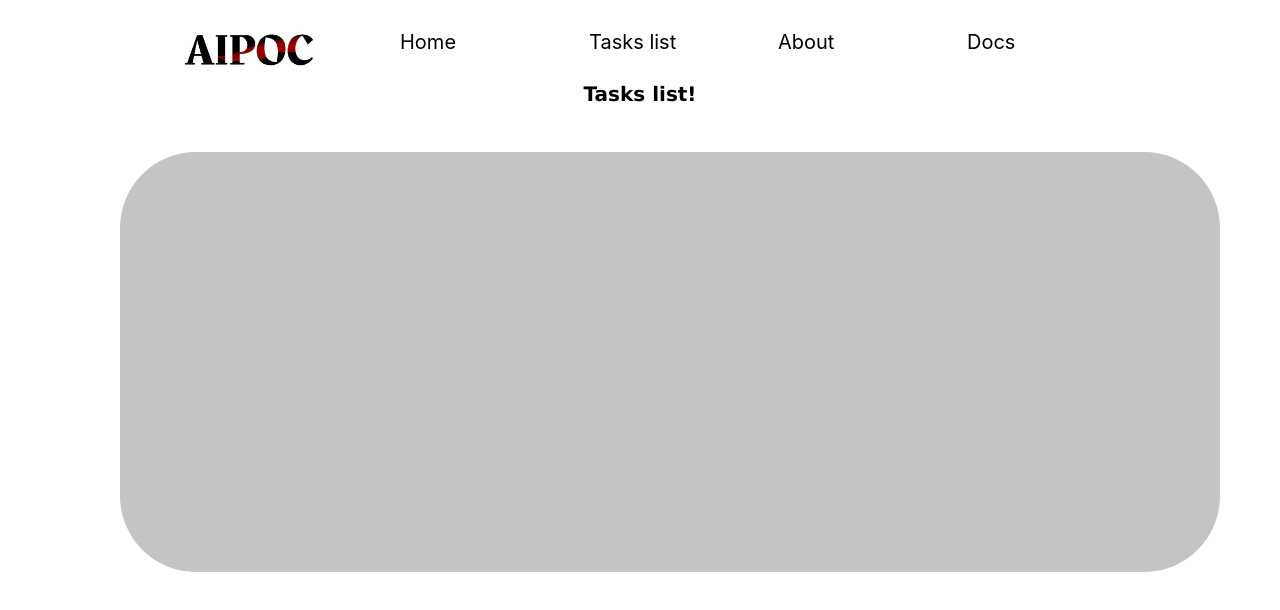
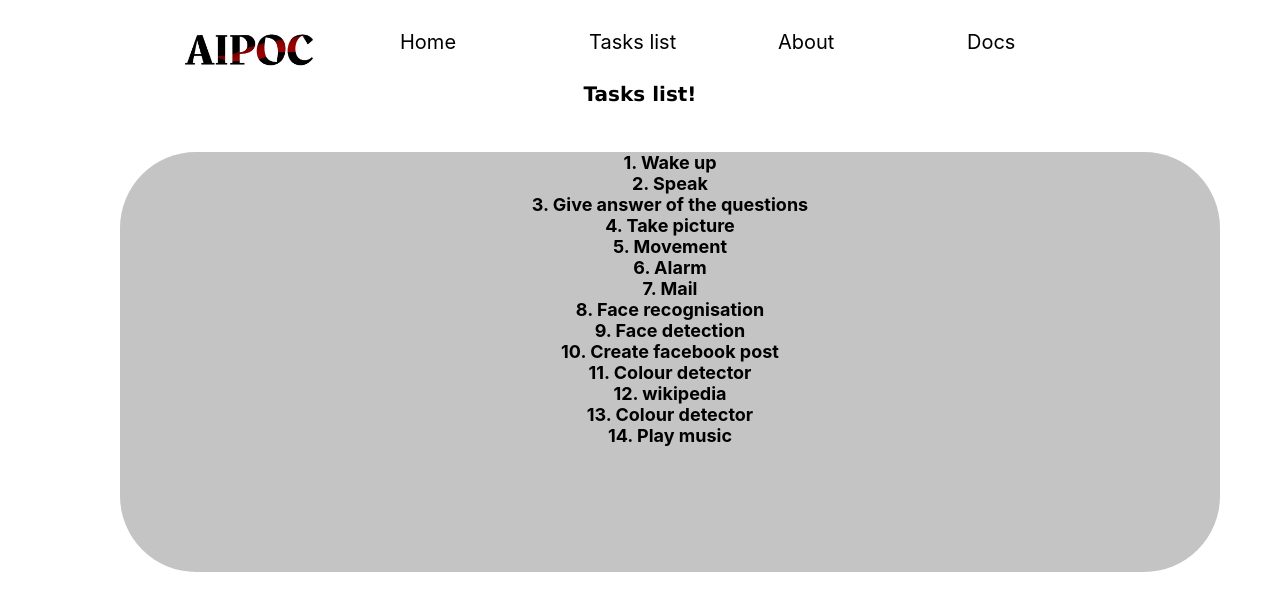
Before and after one commit to aipoc-ai/aipoc-app, a React (Create React App) app in the folder aipoc/: page /tasklist in a window 1280 px wide. Shown: the top 610 px of the page. Built offline with nearby package versions, Linux system fonts and the light colour scheme.

Commit message:
update folder

```diff
--- a/aipoc/src/components/About.js
+++ b/aipoc/src/components/About.js
@@ -6,7 +6,8 @@
     render() {
         return (
             <div className="taskslist">
-                <h1 className="info">An aipoc is ....</h1>
+                <h1 className="info">An <i>AIPOC</i>(An intelligent piece of code) is a ai robot that learn to perform their tasks from humans through machine learning and has capability to do many tasks.</h1>
+                <h1 className="designed" >::Created and designed by::</h1>
                 <div className="list">
                     <img alt="names" width="600px" src={names}/>
                 </div>
--- a/aipoc/src/components/Home.js
+++ b/aipoc/src/components/Home.js
@@ -1,13 +1,13 @@
 import React from 'react'
 import "./style.css"
 import logo from "../pics/logo.svg"
-import "../../node_modules/font-awesome/css/font-awesome.css"
+import load from "../pics/load.gif"
 
 class Home extends React.Component {
     constructor(props){
         super(props);
         this.state = {
-            isloding:true,
+            isloding:false,
             api_info:[],
             error:null,
             intervalID:null,
@@ -35,6 +35,7 @@
 
       .then(data =>
         this.setState({
+          isLoading:true,
           questions: data
         })
       )
@@ -55,7 +56,7 @@
 
             <h1>{error ? <p  className="error">{error.message}.try again!!</p> : null}</h1>
 
-            {!isLoading ? (
+            {isLoading ? (
               api_info.map(info => {
                 const {id, status,temp,con_speed,cpu,camera,ir } = info;
                 return (
@@ -70,10 +71,9 @@
                             <h1 className="recent_questions">Recent questions?</h1>
                             <div className="ques_ans">
                               {this.state.ques_error ? <p  className="error">{this.state.error.message}.try again!!</p> : null}
-                              {this.state.questions.reverse().map((ques)=>(
+                              {this.state.questions.map((ques)=>(
                                 <h1 key={ques.id} className="ques_info">{ques.asked_ques}</h1>
                               ))}
-
                             </div>
                         </div>
                     </div>
@@ -99,7 +99,7 @@
                 );
               })
             ) :
-              <h3 className="loding">Loading...</h3>}
+              <h3 className="loding"><img className="load" alt="loading..." src={load}/></h3>}
         </div>
         );
       }
--- a/aipoc/src/components/Tasklist.js
+++ b/aipoc/src/components/Tasklist.js
@@ -6,7 +6,22 @@
         return (
             <div className="taskslist">
                 <h1 className="list_name">Tasks list!</h1>
-                <div className="list"></div>
+                <div className="list">
+                    <h1 className="new_list" >1. Wake up</h1>
+                    <h1 className="new_list" >2. Speak</h1>
+                    <h1 className="new_list" >3. Give answer of the questions</h1>
+                    <h1 className="new_list" >4. Take picture</h1>
+                    <h1 className="new_list" >5. Movement</h1>
+                    <h1 className="new_list" >6. Alarm</h1>
+                    <h1 className="new_list" >7. Mail</h1>
+                    <h1 className="new_list" >8. Face recognisation</h1>
+                    <h1 className="new_list" >9. Face detection</h1>
+                    <h1 className="new_list" >10. Create facebook post</h1>
+                    <h1 className="new_list" >11. Colour detector</h1>
+                    <h1 className="new_list" >12. wikipedia</h1>
+                    <h1 className="new_list" >13. Colour detector</h1>
+                    <h1 className="new_list" >14. Play music</h1>
+                </div>
             </div>
         )
     }
--- a/aipoc/src/components/aboutstyle.css
+++ b/aipoc/src/components/aboutstyle.css
@@ -1,9 +1,12 @@
 
 .info{
-    height: 120px;
+    padding-top: 20px;
     text-align: center;
     font-family: 'Lucida Sans', 'Lucida Sans Regular', 'Lucida Grande', 'Lucida Sans Unicode', Geneva, Verdana, sans-serif;
-    font-size: 20px;
+    font-size: 16px;
+    padding-left: 120px;
+    padding-right: 120px;
+    font-weight: 500;
 }
 .list{
 
@@ -18,3 +21,9 @@
     margin-right: auto;
     display: block;
 }
+.designed{
+    width: 100%;
+    font-size: 20px;
+    text-align: center;
+    padding-top: 30px;
+}
--- a/aipoc/src/components/style.css
+++ b/aipoc/src/components/style.css
@@ -111,6 +111,8 @@
 .ques_ans{
     box-sizing: border-box;
     padding: 20px;
+    display: flex;
+    flex-direction: column-reverse;
 }
 .ques_info{
     clear: both;
@@ -145,3 +147,8 @@
     width: 15px;
     outline: none;
 }
+.load{
+    display: block;
+    margin-left: auto;
+    margin-right: auto;
+}
--- a/aipoc/src/components/taskstyle.css
+++ b/aipoc/src/components/taskstyle.css
@@ -12,3 +12,8 @@
     border-radius: 76px;
     margin-left: 76px;
 }
+.new_list{
+    font-size: 18px;
+    width: 100%;
+    text-align: center;
+}
```
Also changed, not shown: aipoc/src/pics/load.gif (added), 1 other file (tests, documents, lock files or other folders). Lines whose indentation alone changed are shown as unchanged.
